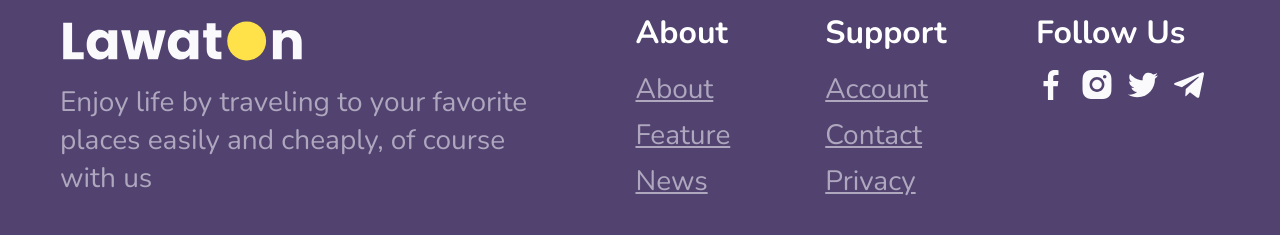
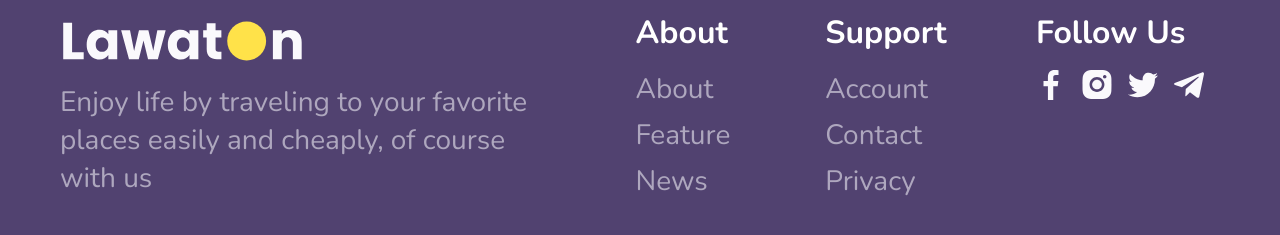
Before and after one commit to iceboy1406/Lawatan, a React (Create React App) app: page / in a window 1280 px wide. Shown: the part 4312-4547 px from the top of the page. Built offline with nearby package versions, Linux system fonts and the light colour scheme.

Commit message:
ndandani link text-decoration ming none

```diff
--- a/src/styles/css/index.css
+++ b/src/styles/css/index.css
@@ -3907,6 +3907,9 @@ button {
     background-color: #514270;
     margin-top: 45px;
   }
+  footer a {
+    text-decoration: none;
+  }
   footer .about a svg {
     width: 165px;
   }
--- a/src/styles/scss/sections/footer/mobile/0p.scss
+++ b/src/styles/scss/sections/footer/mobile/0p.scss
@@ -3,6 +3,9 @@
     padding: 45px $padding-x-mobile;
     background-color: $dark-purple;
     margin-top: 45px;
+    a {
+      text-decoration: none;
+    }
     .about {
       a {
         svg {
```
Also changed, not shown: 1 other file (tests, documents, lock files or other folders).
